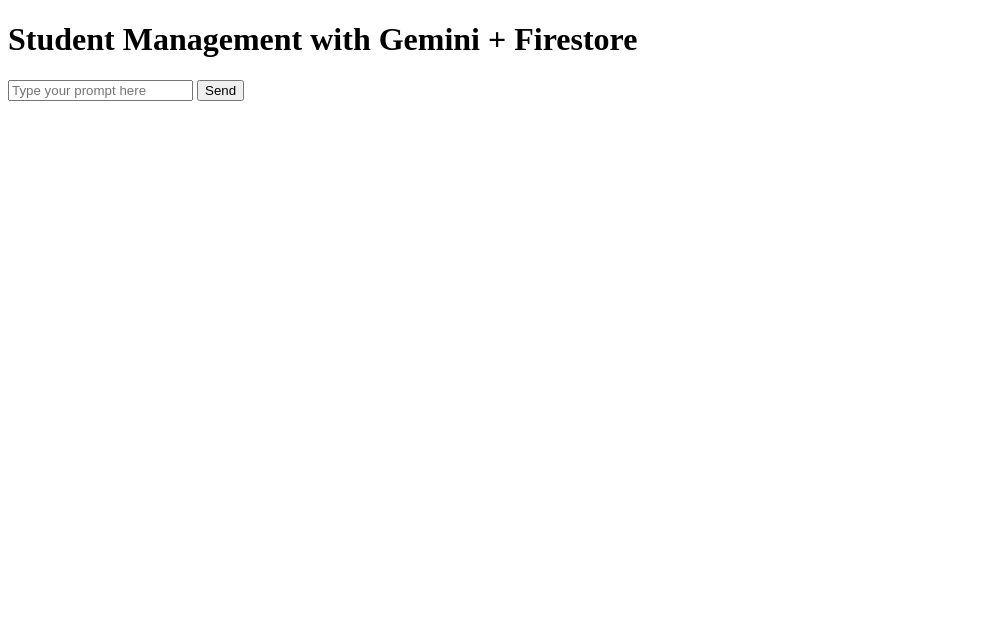
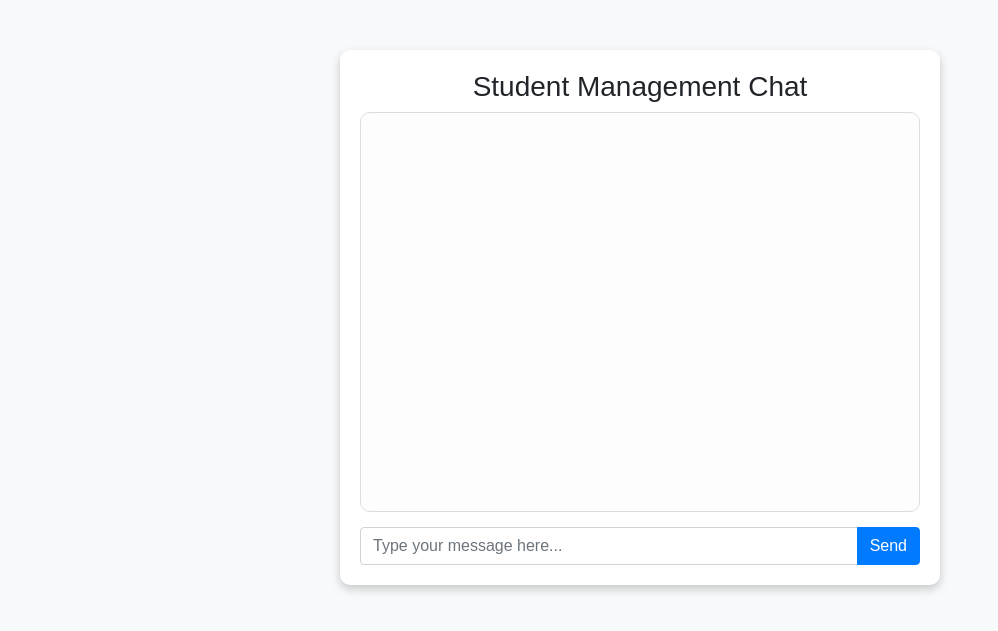
Before and after one commit to srjmnh/student_ai, a Flask app: page / in a window 1280 px wide. Shown: the top 631 px of the page, without its empty margins (0-998 px from the left). Run offline with Flask 2, Linux system fonts and the light colour scheme; parts of the project's set-up code (start-up, migrations or seed data) failed here and were passed over; some libraries are stand-ins or nearby versions.

Commit message:
Describe the changes you made

```diff
--- a/requirements.txt
+++ b/requirements.txt
@@ -1,3 +1,5 @@
 Flask==2.2.3
+Werkzeug==2.2.3
+gunicorn==20.1.0
 firebase-admin==6.2.0
-gunicorn==20.1.0
+google-generative-ai==0.3.0
--- a/templates/index.html
+++ b/templates/index.html
@@ -1,18 +1,84 @@
 <!DOCTYPE html>
 <html>
 <head>
-    <title>Student Management App</title>
+    <title>Student Management Chat</title>
+    <link rel="stylesheet" href="https://maxcdn.bootstrapcdn.com/bootstrap/4.5.2/css/bootstrap.min.css">
+    <style>
+        body {
+            font-family: Arial, sans-serif;
+            background-color: #f8f9fa;
+        }
+        .chat-container {
+            max-width: 600px;
+            margin: 50px auto;
+            background: #fff;
+            border-radius: 10px;
+            box-shadow: 0 4px 10px rgba(0, 0, 0, 0.2);
+            padding: 20px;
+        }
+        .chat-bubble {
+            margin: 10px 0;
+            padding: 10px 15px;
+            border-radius: 15px;
+            max-width: 70%;
+            line-height: 1.4;
+        }
+        .user-message {
+            background-color: #007bff;
+            color: white;
+            align-self: flex-end;
+        }
+        .ai-message {
+            background-color: #e9ecef;
+            align-self: flex-start;
+        }
+        .messages {
+            display: flex;
+            flex-direction: column;
+            height: 400px;
+            overflow-y: auto;
+            margin-bottom: 15px;
+            padding: 10px;
+            border: 1px solid #ddd;
+            border-radius: 10px;
+            background: #fdfdfd;
+        }
+        .input-group {
+            margin-top: 10px;
+        }
+    </style>
 </head>
 <body>
-    <h1>Student Management with Gemini + Firestore</h1>
-    <input type="text" id="userInput" placeholder="Type your prompt here" />
-    <button onclick="sendPrompt()">Send</button>
-    <pre id="responseArea"></pre>
+    <div class="chat-container">
+        <h3 class="text-center">Student Management Chat</h3>
+        <div class="messages" id="messages">
+            <!-- Chat messages will appear here -->
+        </div>
+        <div class="input-group">
+            <input type="text" id="userInput" class="form-control" placeholder="Type your message here...">
+            <div class="input-group-append">
+                <button class="btn btn-primary" onclick="sendPrompt()">Send</button>
+            </div>
+        </div>
+    </div>
 
     <script>
+        const messagesContainer = document.getElementById('messages');
+
+        function addMessage(text, sender) {
+            const bubble = document.createElement('div');
+            bubble.className = `chat-bubble ${sender === 'user' ? 'user-message' : 'ai-message'}`;
+            bubble.textContent = text;
+            messagesContainer.appendChild(bubble);
+            messagesContainer.scrollTop = messagesContainer.scrollHeight; // Auto-scroll
+        }
+
         async function sendPrompt() {
             const userInput = document.getElementById('userInput').value;
-        const responseArea = document.getElementById('responseArea');
+            if (!userInput.trim()) return;
+
+            // Add user's message
+            addMessage(userInput, 'user');
 
             const requestOptions = {
                 method: 'POST',
@@ -23,11 +89,14 @@
             try {
                 const response = await fetch('/process_prompt', requestOptions);
                 const data = await response.json();
-          responseArea.textContent = JSON.stringify(data, null, 2);
+                // Add AI's response
+                addMessage(data.response || 'No response from AI.', 'ai');
             } catch (error) {
                 console.error('Error:', error);
-          responseArea.textContent = `Error: ${error}`;
+                addMessage('Error: Unable to connect to server.', 'ai');
             }
+
+            document.getElementById('userInput').value = ''; // Clear input
         }
     </script>
 </body>
```
Also changed, not shown: firebase_setup.py (+15 -16 lines), templates/index2.html (added, +34 -0 lines), 2 other files. Lines whose indentation alone changed are shown as unchanged.
